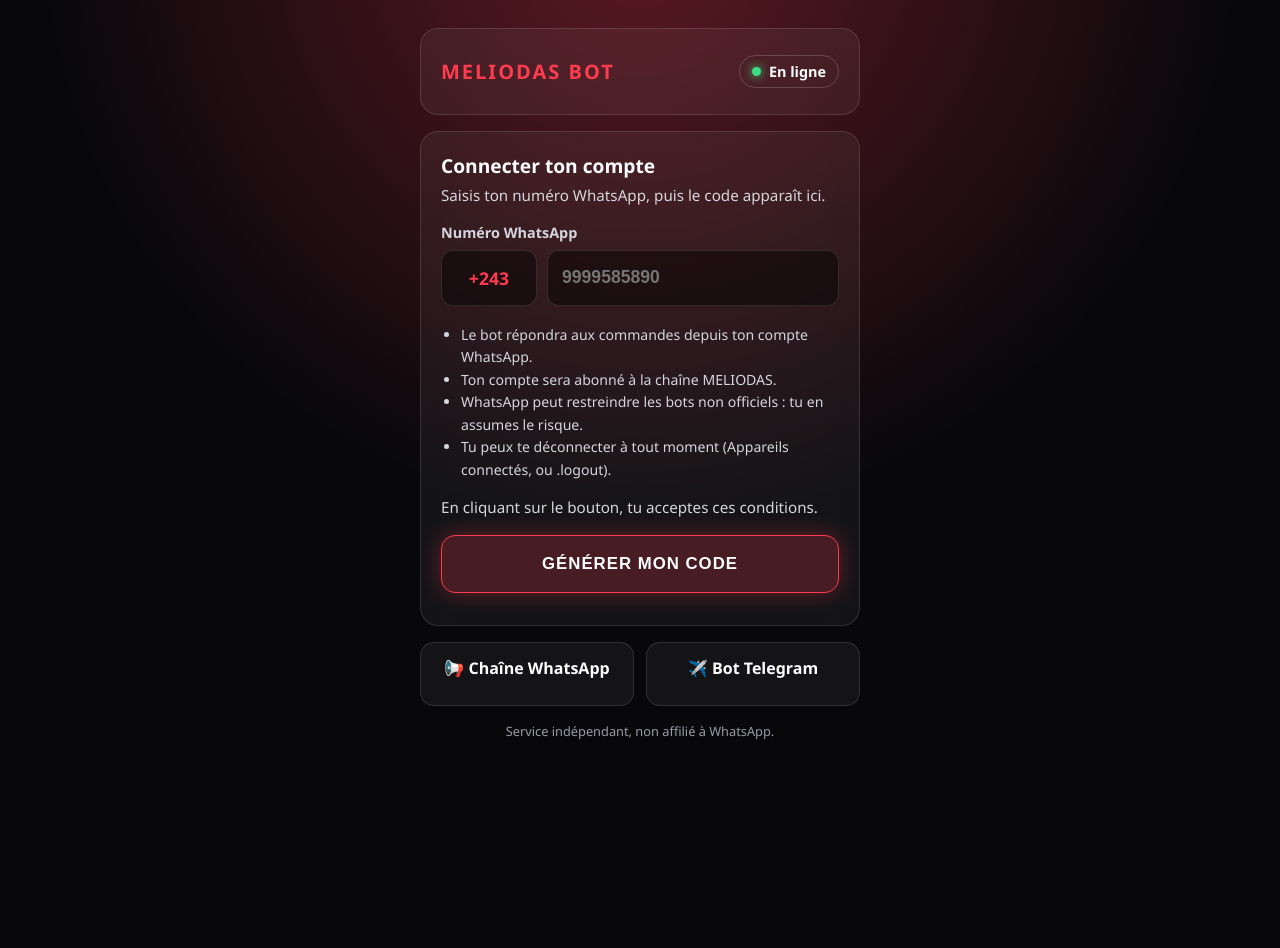
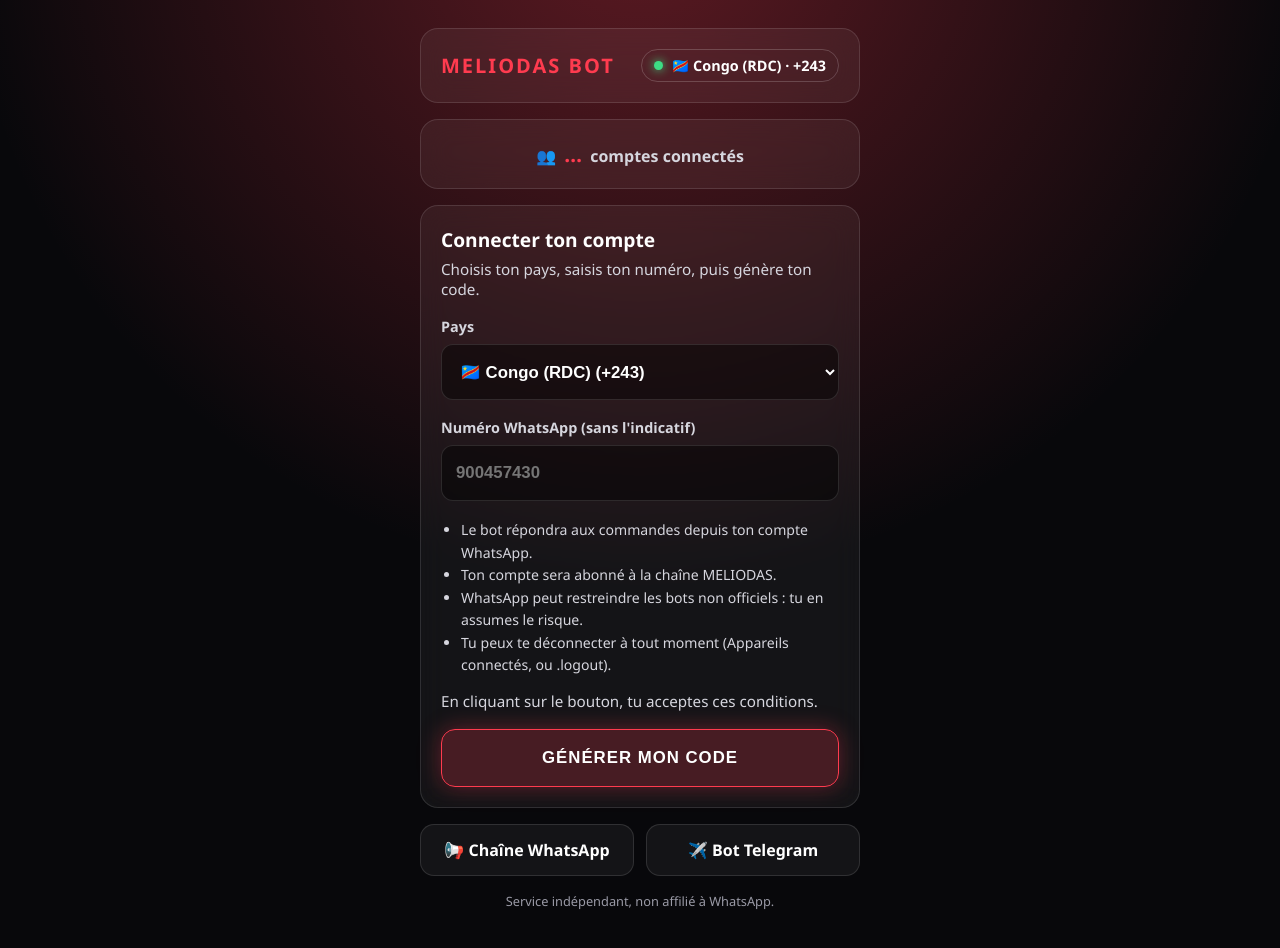
Before and after one commit to meliodas-dev-ai/Melioda-bot, a website: page public/index.html in a window 1280 px wide. Before the commit the page ends 800 px from the top, so only its background shows below. Drawn offline with Linux system fonts and the light colour scheme; no server answers.

Commit message:
Compteur des comptes connectes

```diff
--- a/public/index.html
+++ b/public/index.html
@@ -14,81 +14,70 @@
     display: flex; justify-content: center; padding: 28px 16px 48px;
   }
   main { width: 100%; max-width: 440px; display: grid; gap: 16px; }
-  .verre {
-    background: var(--verre); border: 1px solid var(--bord); border-radius: 18px;
-    backdrop-filter: blur(14px); -webkit-backdrop-filter: blur(14px); padding: 20px;
-  }
+  .verre { background: var(--verre); border: 1px solid var(--bord); border-radius: 18px; backdrop-filter: blur(14px); -webkit-backdrop-filter: blur(14px); padding: 20px; }
   .entete { display: flex; align-items: center; justify-content: space-between; }
   .marque { font-size: 1.25rem; font-weight: 800; letter-spacing: 2px; color: var(--rouge); }
-  .pastille {
-    display: flex; align-items: center; gap: 8px; font-size: .9rem; font-weight: 700;
-    padding: 6px 12px; border-radius: 999px; border: 1px solid rgba(255,255,255,.18); color: #fff;
-  }
+  .pastille { display: flex; align-items: center; gap: 8px; font-size: .9rem; font-weight: 700; padding: 6px 12px; border-radius: 999px; border: 1px solid rgba(255,255,255,.18); }
   .point { width: 9px; height: 9px; border-radius: 50%; background: #3ddc84; box-shadow: 0 0 10px #3ddc84; }
   h2 { margin: 0 0 6px; font-size: 1.2rem; font-weight: 800; }
   .sous { margin: 0 0 18px; color: var(--texte2); font-size: .95rem; }
   label { display: block; margin-bottom: 8px; font-size: .9rem; font-weight: 700; color: var(--texte2); }
-  .champs { display: grid; grid-template-columns: 96px 1fr; gap: 10px; margin-bottom: 18px; }
-  .champs input, .champs .fixe {
+  .champs { display: grid; grid-template-columns: 1fr; gap: 10px; margin-bottom: 18px; }
+  select, input[type=tel] {
     width: 100%; height: 56px; border-radius: 12px; border: 1px solid var(--bord);
-    background: rgba(0,0,0,.45); color: #fff; font-size: 1.1rem; font-weight: 700; padding: 0 14px; outline: none;
+    background: rgba(0,0,0,.45); color: #fff; font-size: 1.05rem; font-weight: 700; padding: 0 14px; outline: none;
   }
-  .champs input:focus { border-color: var(--rouge); box-shadow: 0 0 0 3px var(--rouge-doux); }
-  .champs .fixe { display: flex; align-items: center; justify-content: center; color: var(--rouge); }
-  .accord { display: flex; gap: 10px; align-items: flex-start; font-size: .92rem; color: var(--texte2); margin-bottom: 18px; }
-  .accord input { width: 20px; height: 20px; margin-top: 2px; accent-color: var(--rouge); }
+  select option { background: #111; color: #fff; }
+  select:focus, input:focus { border-color: var(--rouge); box-shadow: 0 0 0 3px var(--rouge-doux); }
+  .apercu { font-size: .9rem; color: var(--texte2); }
+  .apercu b { color: var(--rouge); }
+  .conditions { margin: 0 0 14px; padding-left: 20px; font-size: .88rem; line-height: 1.6; color: var(--texte2); }
   .bouton {
     width: 100%; height: 58px; border-radius: 14px; cursor: pointer;
     background: rgba(255,59,79,.22); border: 1px solid var(--rouge); color: #fff;
     font-size: 1.05rem; font-weight: 800; letter-spacing: 1px; text-transform: uppercase;
-    box-shadow: 0 0 22px rgba(255,59,79,.35); transition: transform .15s, background .2s;
+    box-shadow: 0 0 22px rgba(255,59,79,.35);
   }
-  .bouton:hover { background: rgba(255,59,79,.35); }
   .bouton:active { transform: scale(.98); }
   .bouton:disabled { opacity: .5; cursor: not-allowed; }
-  .conditions { margin: 0 0 16px; padding-left: 20px; font-size: .88rem; line-height: 1.6; color: var(--texte2); }
   #resultat:empty { display: none; }
   .code-zone { text-align: center; }
-  .code {
-    margin: 12px 0; font-family: Consolas, 'Courier New', monospace; font-size: 2.4rem; font-weight: 800;
-    letter-spacing: 8px; color: #fff; padding: 18px 10px; border-radius: 14px;
-    background: rgba(0,0,0,.5); border: 1px dashed var(--rouge);
-  }
-  .copier {
-    width: 100%; height: 58px; border-radius: 14px; cursor: pointer; color: #fff;
-    background: var(--rouge); border: none; font-size: 1.05rem; font-weight: 800; letter-spacing: 1px;
-    text-transform: uppercase; box-shadow: 0 0 24px rgba(255,59,79,.5);
-  }
+  .code { margin: 12px 0; font-family: Consolas, 'Courier New', monospace; font-size: 2.4rem; font-weight: 800; letter-spacing: 8px; color: #fff; padding: 18px 10px; border-radius: 14px; background: rgba(0,0,0,.5); border: 1px dashed var(--rouge); }
+  .copier { width: 100%; height: 58px; border-radius: 14px; cursor: pointer; color: #fff; background: var(--rouge); border: none; font-size: 1.05rem; font-weight: 800; letter-spacing: 1px; text-transform: uppercase; box-shadow: 0 0 24px rgba(255,59,79,.5); }
   .copier:active { transform: scale(.98); }
-  .etapes { font-size: .92rem; line-height: 1.6; color: var(--texte2); margin: 16px 0 6px; text-align: left; }
-  .etat { margin-top: 14px; font-weight: 700; color: #fff; }
+  .etapes { font-size: .92rem; line-height: 1.6; color: var(--texte2); margin: 16px 0 6px; }
+  .etat { margin-top: 14px; font-weight: 700; }
   .ok { color: #3ddc84; }
   .erreur { color: #ff8a96; font-weight: 700; text-align: center; }
   .liens { display: grid; grid-template-columns: 1fr 1fr; gap: 12px; }
-  .liens a {
-    display: block; text-align: center; text-decoration: none; color: #fff; font-weight: 700;
-    padding: 14px; border-radius: 14px; border: 1px solid var(--bord); background: var(--verre);
-  }
+  .liens a { display: block; text-align: center; text-decoration: none; color: #fff; font-weight: 700; padding: 14px; border-radius: 14px; border: 1px solid var(--bord); background: var(--verre); }
   .liens a:hover { border-color: var(--rouge); }
   .pied { text-align: center; font-size: .8rem; color: #9a9aa6; }
+  .stat { text-align: center; font-weight: 700; color: var(--texte2); }
+  .stat-num { color: var(--rouge); font-size: 1.3rem; margin: 0 4px; }
 </style>
 </head>
 <body>
 <main>
   <div class="verre entete">
     <div class="marque">MELIODAS BOT</div>
-    <div class="pastille"><span class="point"></span> En ligne</div>
+    <div class="pastille"><span class="point"></span><span id="hautTxt">En ligne</span></div>
   </div>
-
+  <div class="verre stat">👥 <span class="stat-num" id="nb">…</span> comptes connectés</div>
   <div class="verre">
     <h2>Connecter ton compte</h2>
-    <p class="sous">Saisis ton numéro WhatsApp, puis le code apparaît ici.</p>
+    <p class="sous">Choisis ton pays, saisis ton numéro, puis génère ton code.</p>
 
-    <label for="numero">Numéro WhatsApp</label>
+    <label for="pays">Pays</label>
     <div class="champs">
-      <div class="fixe">+243</div>
-      <input id="numero" type="tel" inputmode="numeric" placeholder="9999585890" autocomplete="tel">
+      <select id="pays"></select>
     </div>
+
+    <label for="numero">Numéro WhatsApp (sans l'indicatif)</label>
+    <div class="champs">
+      <input id="numero" type="tel" inputmode="numeric" placeholder="900457430" autocomplete="tel">
+    </div>
+    <p class="apercu" id="apercu"></p>
 
     <ul class="conditions">
       <li>Le bot répondra aux commandes depuis ton compte WhatsApp.</li>
@@ -96,7 +85,6 @@
       <li>WhatsApp peut restreindre les bots non officiels : tu en assumes le risque.</li>
       <li>Tu peux te déconnecter à tout moment (Appareils connectés, ou .logout).</li>
     </ul>
-
     <p class="sous">En cliquant sur le bouton, tu acceptes ces conditions.</p>
 
     <button id="envoyer" class="bouton">Générer mon code</button>
@@ -112,10 +100,73 @@
 </main>
 
 <script>
+  const PAYS = [
+    ['🇨🇩', 'Congo (RDC)', '243'], ['🇨🇬', 'Congo (Brazzaville)', '242'], ['🇨🇲', 'Cameroun', '237'],
+    ['🇨🇮', "Côte d'Ivoire", '225'], ['🇸🇳', 'Sénégal', '221'], ['🇲🇱', 'Mali', '223'],
+    ['🇧🇫', 'Burkina Faso', '226'], ['🇳🇪', 'Niger', '227'], ['🇹🇩', 'Tchad', '235'],
+    ['🇬🇦', 'Gabon', '241'], ['🇧🇮', 'Burundi', '257'], ['🇷🇼', 'Rwanda', '250'],
+    ['🇺🇬', 'Ouganda', '256'], ['🇰🇪', 'Kenya', '254'], ['🇹🇿', 'Tanzanie', '255'],
+    ['🇪🇹', 'Éthiopie', '251'], ['🇸🇴', 'Somalie', '252'], ['🇸🇩', 'Soudan', '249'],
+    ['🇪🇬', 'Égypte', '20'], ['🇲🇦', 'Maroc', '212'], ['🇩🇿', 'Algérie', '213'],
+    ['🇹🇳', 'Tunisie', '216'], ['🇱🇾', 'Libye', '218'], ['🇳🇬', 'Nigeria', '234'],
+    ['🇬🇭', 'Ghana', '233'], ['🇹🇬', 'Togo', '228'], ['🇧🇯', 'Bénin', '229'],
+    ['🇬🇳', 'Guinée', '224'], ['🇲🇬', 'Madagascar', '261'], ['🇦🇴', 'Angola', '244'],
+    ['🇿🇦', 'Afrique du Sud', '27'], ['🇿🇲', 'Zambie', '260'], ['🇿🇼', 'Zimbabwe', '263'],
+    ['🇫🇷', 'France', '33'], ['🇧🇪', 'Belgique', '32'], ['🇨🇭', 'Suisse', '41'],
+    ['🇨🇦', 'Canada', '1'], ['🇺🇸', 'États-Unis', '1'], ['🇬🇧', 'Royaume-Uni', '44'],
+    ['🇩🇪', 'Allemagne', '49'], ['🇮🇹', 'Italie', '39'], ['🇪🇸', 'Espagne', '34'],
+    ['🇵🇹', 'Portugal', '351'], ['🇳🇱', 'Pays-Bas', '31'], ['🇧🇷', 'Brésil', '55'],
+    ['🇲🇽', 'Mexique', '52'], ['🇮🇳', 'Inde', '91'], ['🇵🇰', 'Pakistan', '92'],
+    ['🇧🇩', 'Bangladesh', '880'], ['🇨🇳', 'Chine', '86'], ['🇯🇵', 'Japon', '81'],
+    ['🇹🇷', 'Turquie', '90'], ['🇸🇦', 'Arabie saoudite', '966'], ['🇦🇪', 'Émirats arabes unis', '971'],
+  ]
+
+  const pays = document.getElementById('pays')
   const numero = document.getElementById('numero')
+  const apercu = document.getElementById('apercu')
   const bouton = document.getElementById('envoyer')
   const resultat = document.getElementById('resultat')
   let minuteur = null
+
+  PAYS.forEach(([drapeau, nom, code]) => {
+    const o = document.createElement('option')
+    o.value = code
+    o.textContent = `${drapeau} ${nom} (+${code})`
+    pays.appendChild(o)
+  })
+  pays.value = '243'
+
+  function detecter(d) {
+    let t = null
+    for (const p of PAYS) if (d.startsWith(p[2]) && (!t || p[2].length > t[2].length)) t = p
+    return t
+  }
+
+  function saisie() {
+    let d = numero.value.replace(/\D/g, '')
+    if (d.startsWith('00')) d = d.slice(2)
+    return d
+  }
+
+  function complet() {
+    const code = pays.value
+    const d = saisie()
+    if (d.startsWith(code)) return d
+    return code + d.replace(/^0+/, '')
+  }
+
+  function majApercu(detect = false) {
+    const d = saisie()
+    const t = detecter(d)
+    if (detect && t && d.length >= t[2].length && pays.value !== t[2]) pays.value = t[2]
+    const n = complet()
+    const p = PAYS.find(x => x[2] === pays.value)
+    document.getElementById('hautTxt').textContent = p ? p[0] + ' ' + p[1] + ' · +' + p[2] : 'En ligne'
+    apercu.innerHTML = n.length > 3 ? 'Numéro complet : <b>+' + n + '</b>' : ''
+  }
+  pays.addEventListener('change', () => majApercu(false))
+  numero.addEventListener('input', () => majApercu(true))
+  majApercu(false)
 
   function afficherCode(brut) {
     const joli = brut.length === 8 ? brut.slice(0, 4) + '-' + brut.slice(4) : brut
@@ -143,14 +194,18 @@
   bouton.addEventListener('click', async () => {
     clearInterval(minuteur)
     resultat.innerHTML = ''
-    const n = numero.value.replace(/\D/g, '')
+    const n = complet()
+    if (n.length < 9) {
+      resultat.innerHTML = '<p class="erreur">Numéro trop court.</p>'
+      return
+    }
     bouton.disabled = true
     bouton.textContent = 'Génération…'
     try {
       const rep = await fetch('/api/code', {
         method: 'POST',
         headers: { 'Content-Type': 'application/json' },
-        body: JSON.stringify({ numero: '243' + n.replace(/^243/, ''), consentement: true }),
+        body: JSON.stringify({ numero: n, consentement: true }),
       })
       const donnees = await rep.json()
       if (!rep.ok) throw new Error(donnees.erreur || 'Erreur')
@@ -159,7 +214,7 @@
       minuteur = setInterval(async () => {
         essais++
         try {
-          const s = await (await fetch('/api/statut/243' + n.replace(/^243/, ''))).json()
+          const s = await (await fetch('/api/statut/' + n)).json()
           if (s.connecte) {
             clearInterval(minuteur)
             document.getElementById('etat').innerHTML = '<span class="ok">✅ Compte connecté. Envoie .menu sur WhatsApp.</span>'
@@ -173,6 +228,14 @@
     bouton.disabled = false
     bouton.textContent = 'Générer mon code'
   })
+  async function majStats() {
+    try {
+      const r = await (await fetch('/api/stats')).json()
+      document.getElementById('nb').textContent = r.connectes
+    } catch {}
+  }
+  majStats()
+  setInterval(majStats, 30000)
 </script>
 </body>
 </html>
```
Also changed, not shown: compteurbot.mjs (added, +10 -0 lines), corrigenumero.mjs (added, +10 -0 lines), detection.mjs (added, +42 -0 lines), server.js (+6 -1 lines), statsajout.mjs (added, +16 -0 lines), statspage.mjs (added, +22 -0 lines), lib/gestionnaire.js.
